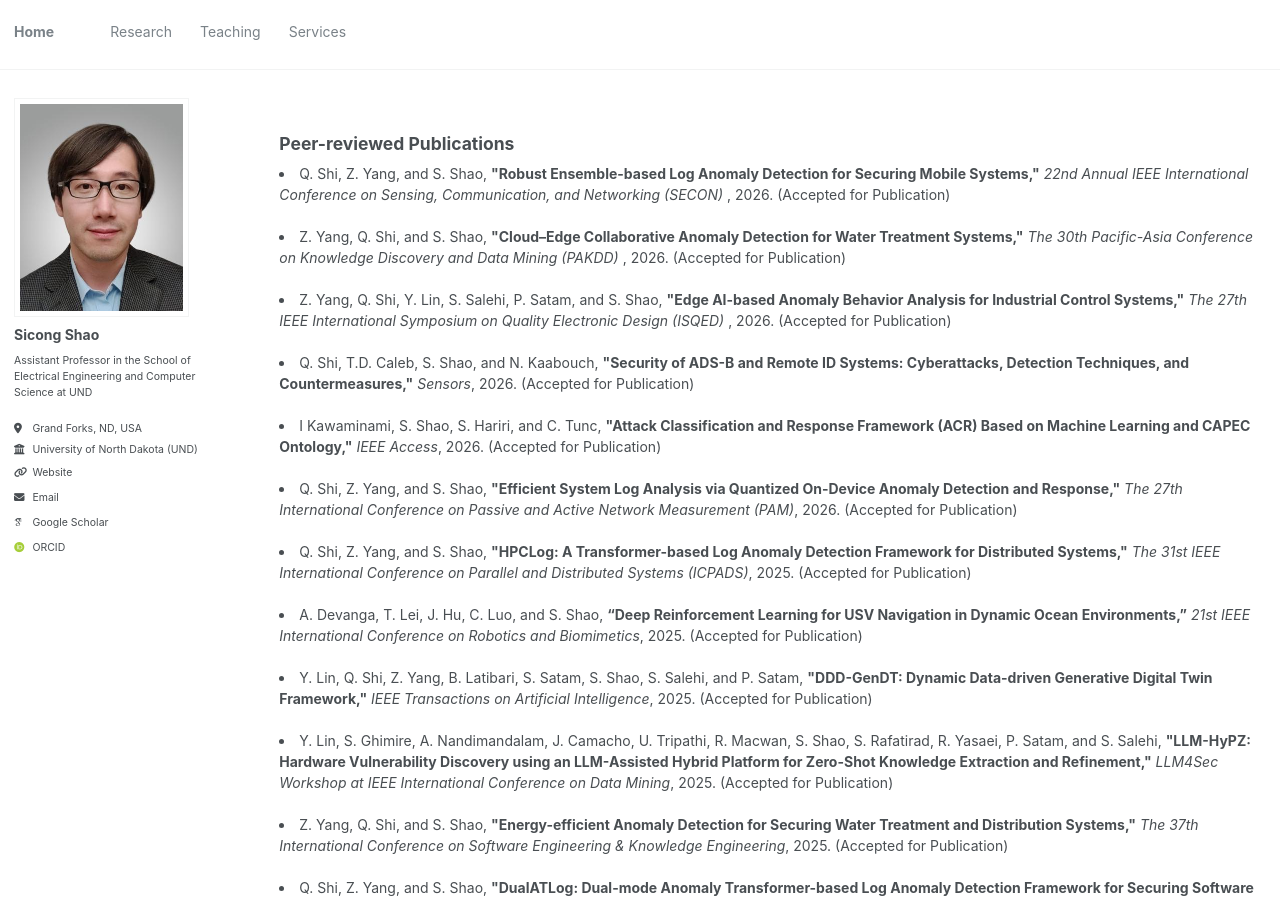
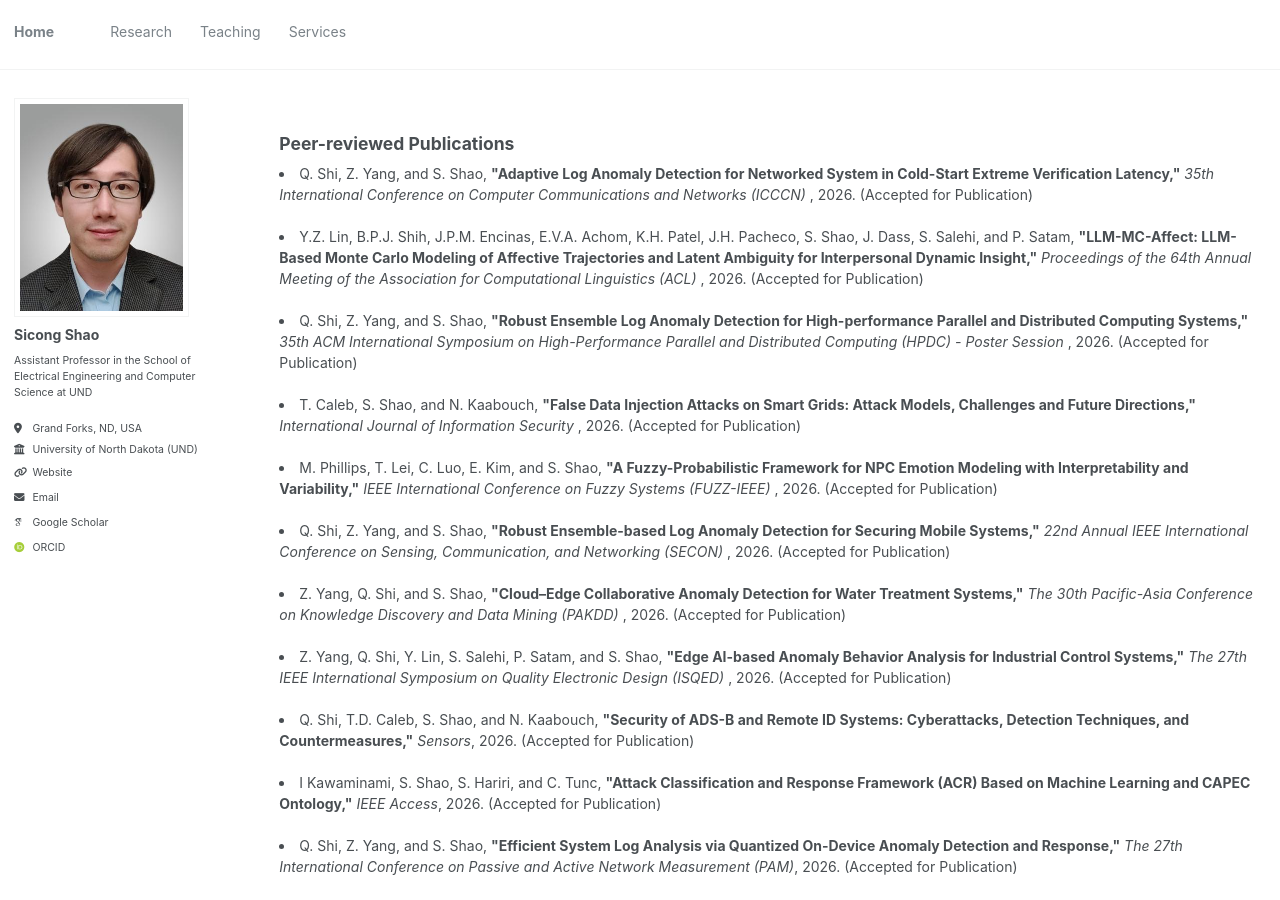
Before and after one commit to sicongshao/sicongshao.github.io, a Jekyll site: the page built from _pages/publications.html, in a window 1280 px wide and 900 px high. Built offline with Jekyll 4.4.1, drawn with Linux system fonts in a browser that asks for light colours; some web fonts are replaced.

Commit message:
first commit

```diff
--- a/_pages/publications.html
+++ b/_pages/publications.html
@@ -20,7 +20,31 @@ author_profile: true
 <h2>Peer-reviewed Publications</h2>
 
 
+<li>
+  Q. Shi, Z. Yang, and S. Shao, <strong>"Adaptive Log Anomaly Detection for Networked System in Cold-Start Extreme Verification Latency,"</strong> <i>35th International Conference on Computer Communications and Networks (ICCCN) </i>, 2026. (Accepted for Publication)
+</li>
+<br>
 
+<li>
+  Y.Z. Lin, B.P.J. Shih, J.P.M. Encinas, E.V.A. Achom, K.H. Patel, J.H. Pacheco, S. Shao, J. Dass, S. Salehi, and P. Satam, <strong>"LLM-MC-Affect: LLM-Based Monte Carlo Modeling of Affective Trajectories and Latent Ambiguity for Interpersonal Dynamic Insight,"</strong> <i>Proceedings of the 64th Annual Meeting of the Association for Computational Linguistics (ACL) </i>, 2026. (Accepted for Publication)
+</li>
+<br>
+
+
+<li>
+  Q. Shi, Z. Yang, and S. Shao, <strong>"Robust Ensemble Log Anomaly Detection for High-performance Parallel and Distributed Computing Systems,"</strong> <i>35th ACM International Symposium on High-Performance Parallel and Distributed Computing (HPDC) - Poster Session </i>, 2026. (Accepted for Publication)
+</li>
+<br>
+
+<li>
+  T. Caleb, S. Shao, and N. Kaabouch, <strong>"False Data Injection Attacks on Smart Grids: Attack Models, Challenges and Future Directions,"</strong> <i> International Journal of Information Security </i>, 2026. (Accepted for Publication)
+</li>
+<br>
+
+<li>
+  M. Phillips, T. Lei, C. Luo, E. Kim, and S. Shao, <strong>"A Fuzzy-Probabilistic Framework for NPC Emotion Modeling with Interpretability and Variability,"</strong> <i> IEEE International Conference on Fuzzy Systems (FUZZ-IEEE) </i>, 2026. (Accepted for Publication)
+</li>
+<br>
 
 <li>
   Q. Shi, Z. Yang, and S. Shao, <strong>"Robust Ensemble-based Log Anomaly Detection for Securing Mobile Systems,"</strong> <i>22nd Annual IEEE International Conference on Sensing, Communication, and Networking (SECON) </i>, 2026. (Accepted for Publication)
```
Also changed, not shown: _pages/about.md (+4 -0 lines).
